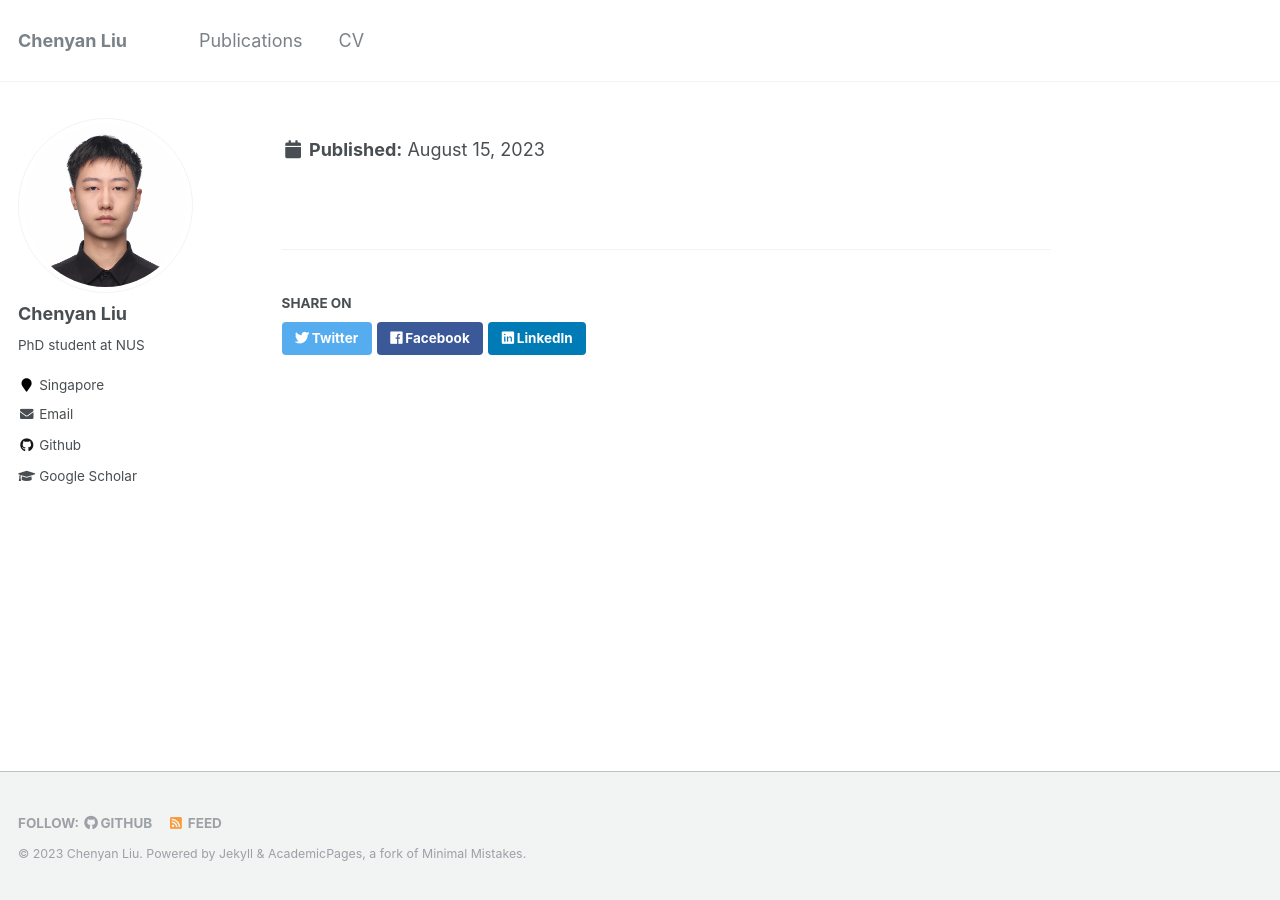
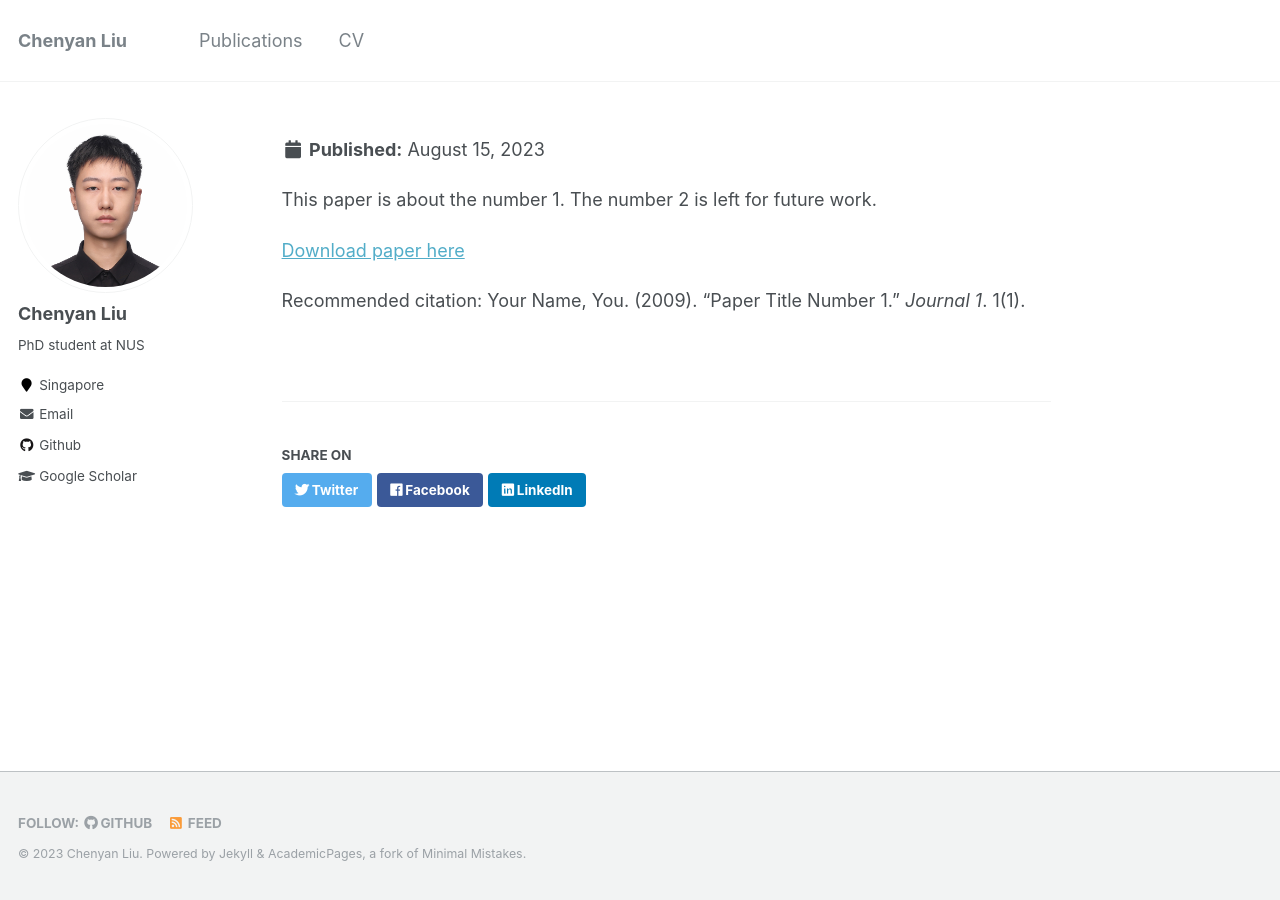
Before and after one commit to chenyan1999/chenyan1999.github.io, a Jekyll site: the page built from _publications/2022-GLOBECOM.md, in a window 1280 px wide. Built offline with Jekyll 4.4.1, drawn with Linux system fonts in a browser that asks for light colours.

Commit message:
fix pub bug attemptation 1.0

```diff
--- a/_publications/2022-GLOBECOM.md
+++ b/_publications/2022-GLOBECOM.md
@@ -8,8 +8,8 @@ venue: 'IEEE GLOBECOM 2022'
 paperurl: 'https://ieeexplore.ieee.org/stamp/stamp.jsp?tp=&arnumber=10001625&isnumber=10000593'
 citation: 'C. Liu, W. Wang, R. Dai, H. Nie and P. Xu, "A Real-Time Scalable Video Distribution Strategy Based on Dynamic Coalition and D2D Broadcast," GLOBECOM 2022 - 2022 IEEE Global Communications Conference, Rio de Janeiro, Brazil, 2022, pp. 19-24, doi: 10.1109/GLOBECOM48099.2022.10001625.'
 ---
-<!-- This paper is about the number 1. The number 2 is left for future work. -->
+This paper is about the number 1. The number 2 is left for future work.
 
-<!-- [Download paper here](http://academicpages.github.io/files/paper1.pdf) -->
+[Download paper here](http://academicpages.github.io/files/paper1.pdf)
 
-<!-- Recommended citation: Your Name, You. (2009). "Paper Title Number 1." <i>Journal 1</i>. 1(1). -->
+Recommended citation: Your Name, You. (2009). "Paper Title Number 1." <i>Journal 1</i>. 1(1).
```
Also changed, not shown: Instruction.md (added, +2 -0 lines).
